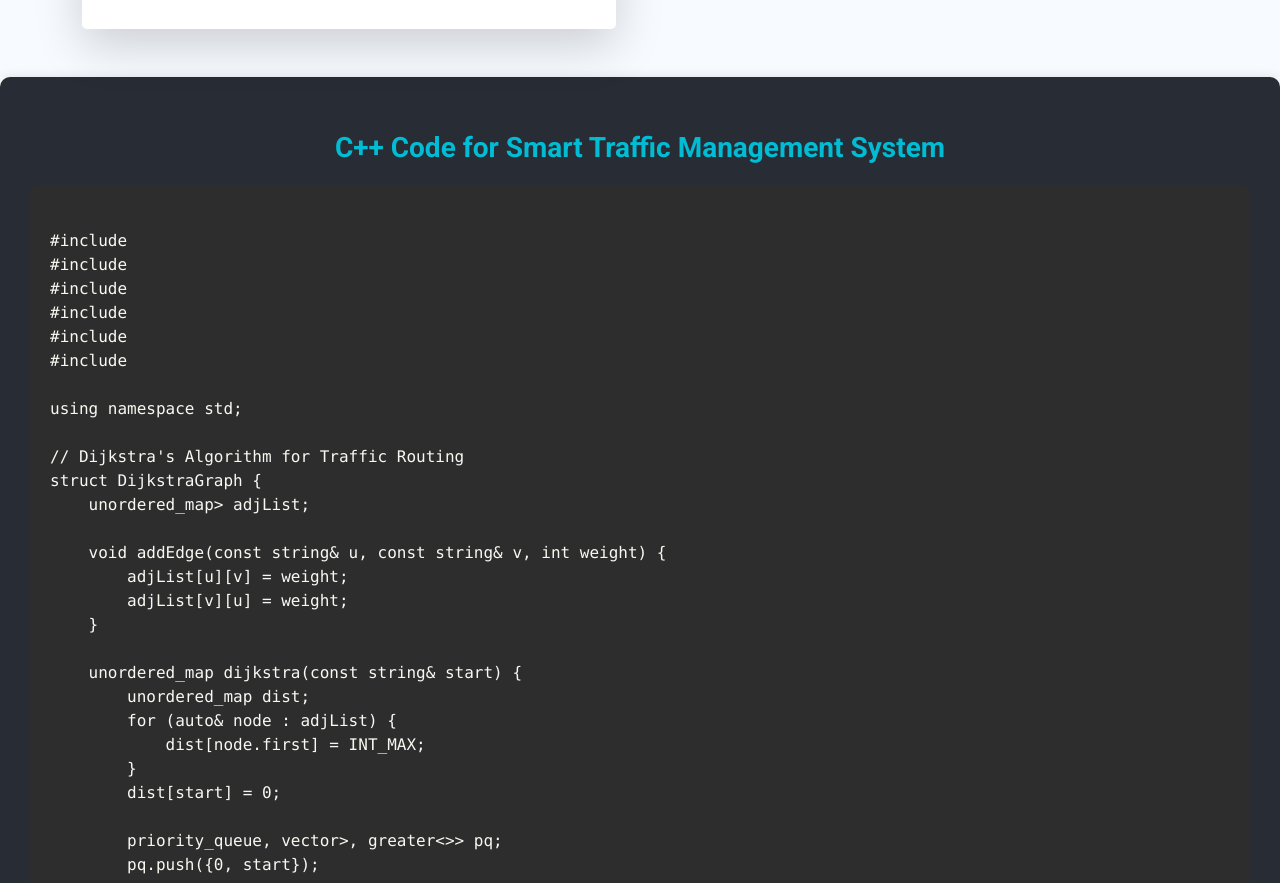
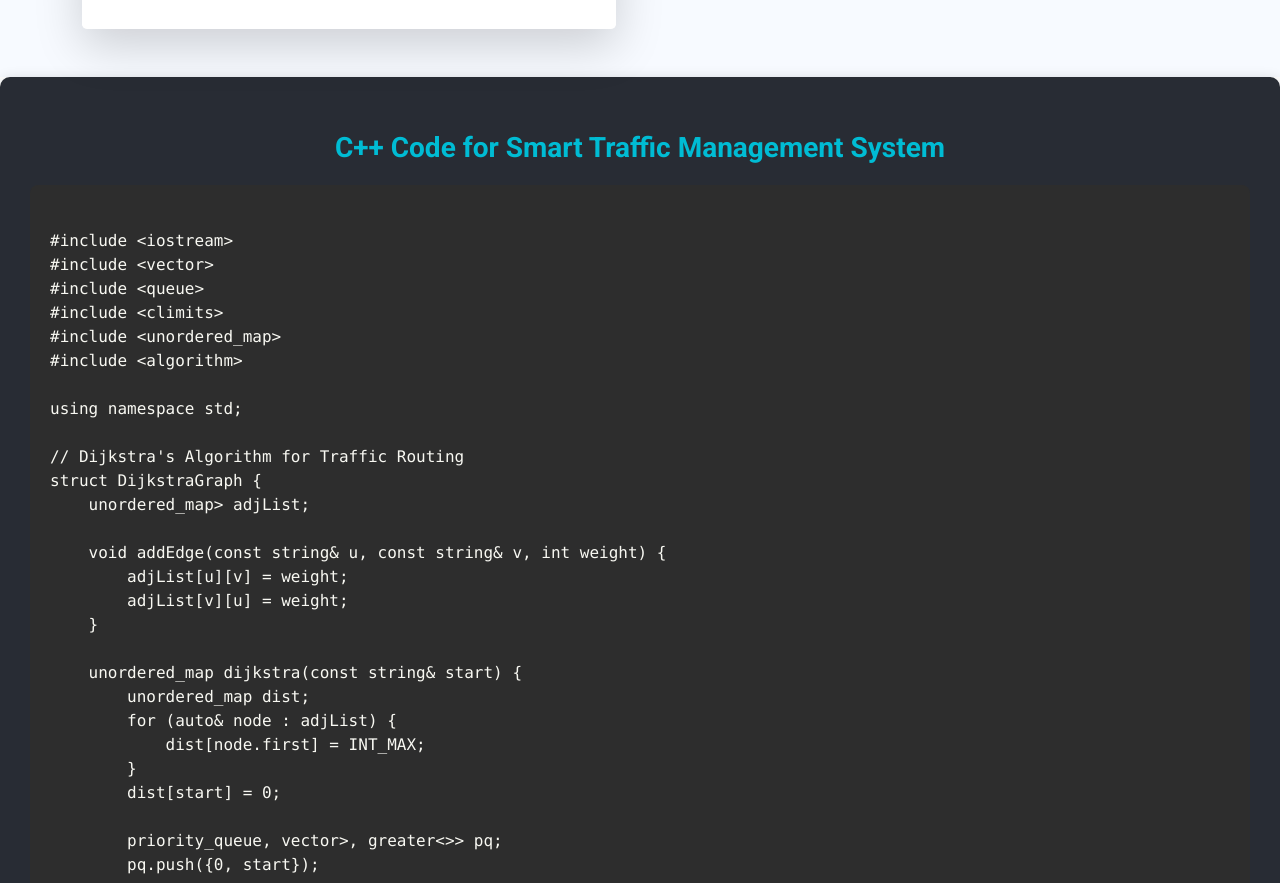
Before and after one commit to Pritesh-07/DAA, a plain HTML site: page businesscase.html in a window 1280 px wide. Shown: the part 3907-4790 px from the top of the page. Drawn offline with nearby package versions, Linux system fonts and the light colour scheme.

Commit message:
Update businesscase.html

```diff
--- a/businesscase.html
+++ b/businesscase.html
@@ -401,12 +401,12 @@
             <h3 class="text-center  mt-4">C++ Code for Smart Traffic Management System</h3>
             <div class="code-box">
                 <pre><code class="cpp">
-#include <iostream>
-#include <vector>
-#include <queue>
-#include <climits>
-#include <unordered_map>
-#include <algorithm>
+#include &lt;iostream&gt;
+#include &lt;vector&gt;
+#include &lt;queue&gt;
+#include &lt;climits&gt;
+#include &lt;unordered_map&gt;
+#include &lt;algorithm&gt;
 
 using namespace std;
 
```
